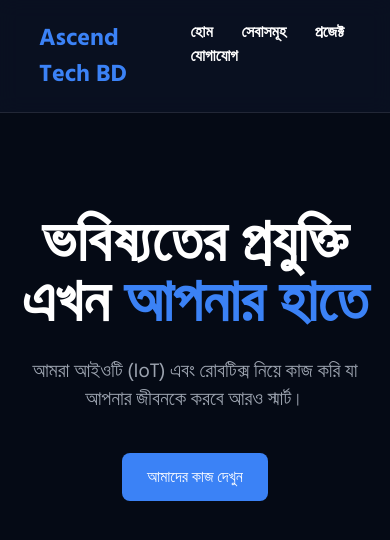
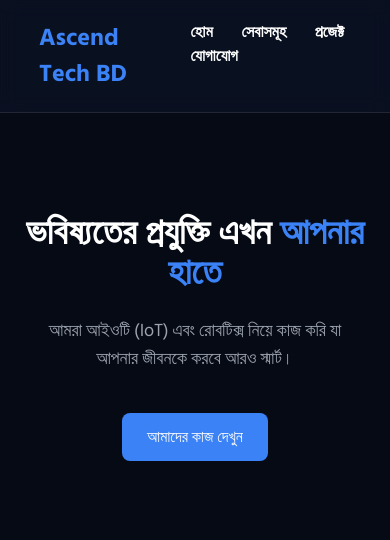
Before and after one commit to ascendtechbd/ascendtechbd.github.io, a plain HTML site: page index.html in a window 390 px wide. Drawn offline with nearby package versions, Linux system fonts and the light colour scheme.

Commit message:
Update index.html

```diff
--- a/index.html
+++ b/index.html
@@ -2,6 +2,7 @@
 <html lang="bn">
 <head>
     <meta charset="UTF-8">
+    <meta name="viewport" content="width=device-width, initial-scale=1.0">
     <title>Ascend Tech BD | হোম</title>
     <link rel="stylesheet" href="css/style.css">
     <script src="https://cdn.tailwindcss.com"></script>
@@ -18,8 +19,8 @@
     </nav>
 
     <header class="container text-center" style="padding-top: 100px;">
-        <h1 class="text-6xl font-bold mb-6">ভবিষ্যতের প্রযুক্তি এখন <span class="text-blue-500">আপনার হাতে</span></h1>
-        <p class="text-gray-400 text-xl mb-10">আমরা আইওটি (IoT) এবং রোবটিক্স নিয়ে কাজ করি যা আপনার জীবনকে করবে আরও স্মার্ট।</p>
+        <h1 class="text-4xl md:text-6xl font-bold mb-6">ভবিষ্যতের প্রযুক্তি এখন <span class="text-blue-500">আপনার হাতে</span></h1>
+        <p class="text-gray-400 text-lg md:text-xl mb-10 px-4">আমরা আইওটি (IoT) এবং রোবটিক্স নিয়ে কাজ করি যা আপনার জীবনকে করবে আরও স্মার্ট।</p>
         <a href="projects.html" class="btn">আমাদের কাজ দেখুন</a>
     </header>
 </body>
```
